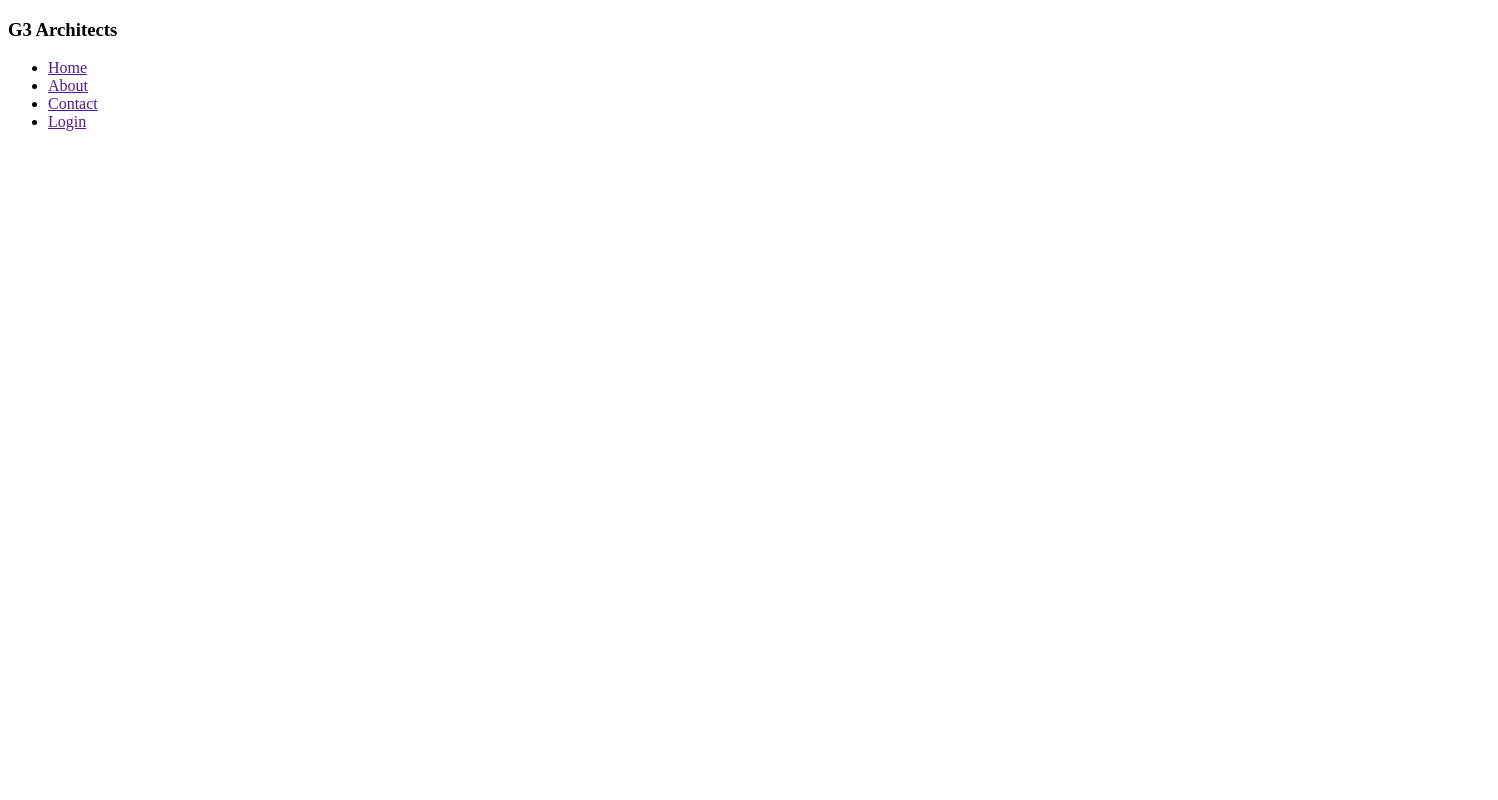
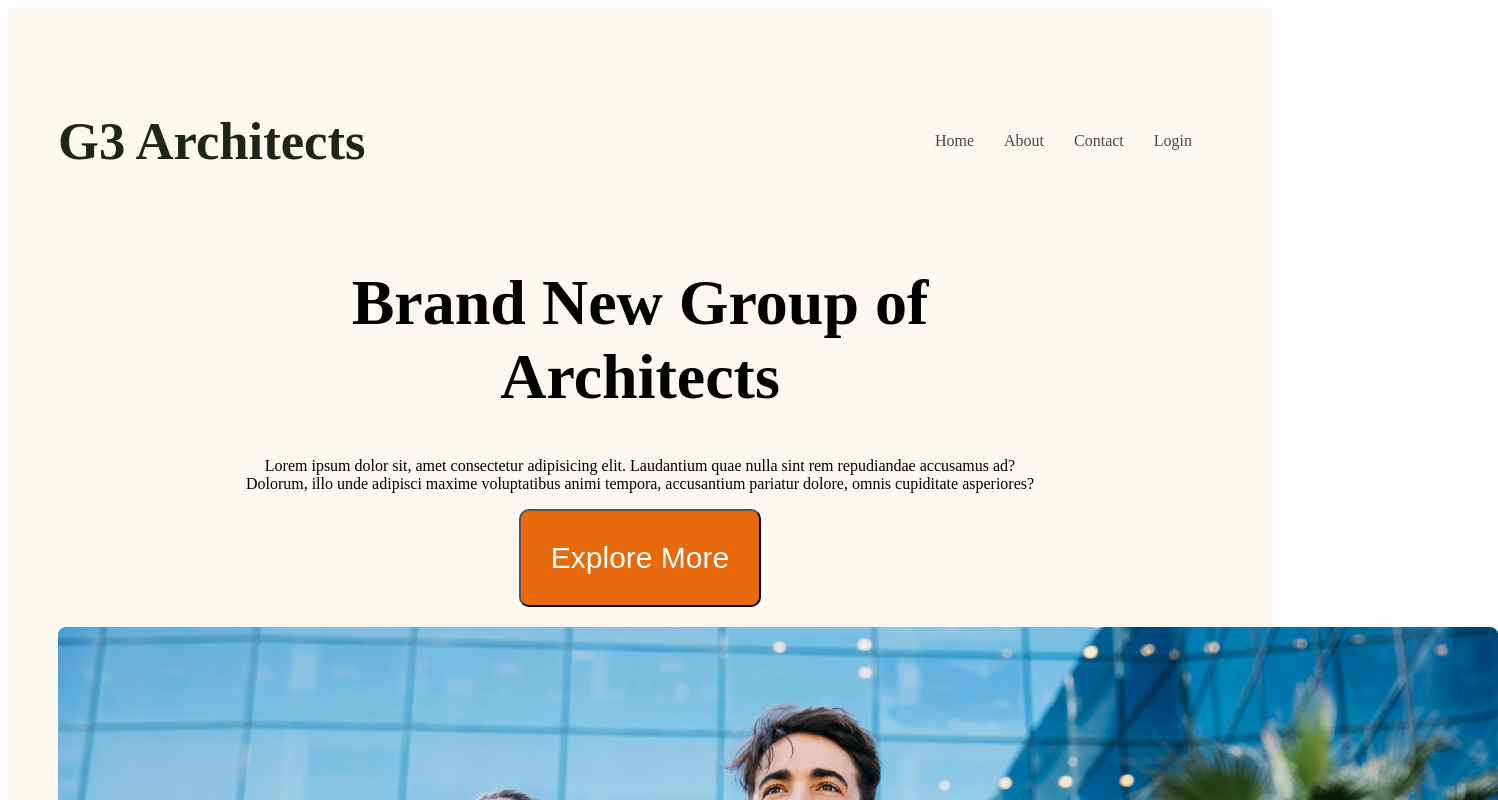
Before and after one commit to SameshRoy06/G3-architects-website, a plain HTML site: page g3-architects-resources-main/index.html in a window 1280 px wide. Shown: the top 800 px of the page, 1498 px wide, since content can reach past the window. Drawn offline with Linux system fonts and the light colour scheme.

Commit message:
added banner iformation

```diff
--- a/g3-architects-resources-main/index.html
+++ b/g3-architects-resources-main/index.html
@@ -7,8 +7,8 @@
     <link rel="stylesheet" href="stiles/architec.css">
 </head>
 <body>
-   <header>
-    <nav>
+   <header class="header">
+    <nav class="nav-title">
         <h3>G3 Architects</h3>
         <ul>
            <li><a href="">Home</a></li>
@@ -17,6 +17,14 @@
            <li><a href="">Login</a></li>
         </ul>
     </nav>
+    <div class="banner">
+        <div class="banner-content">
+            <h1 class="banner-title">Brand New Group of Architects</h1>
+        <p class="banner-dis">Lorem ipsum dolor sit, amet consectetur adipisicing elit. Laudantium quae nulla sint rem repudiandae accusamus ad? Dolorum, illo unde adipisci maxime voluptatibus animi tempora, accusantium pariatur dolore, omnis cupiditate asperiores?</p>
+        <button class="btn-banner">Explore More</button>
+        </div>
+        <img class="banner-photo" src="images/banner.png" alt="">
+    </div>
 
    </header>
     <main>
--- a/g3-architects-resources-main/stiles/architec.css
+++ b/g3-architects-resources-main/stiles/architec.css
@@ -10,3 +10,51 @@
     font-family: 'Work Sans', sans-serif;
 
 }
+/* header stile */
+.header{
+    background-color: rgba(240, 189, 130, 0.1);
+    padding: 50px;
+
+}
+.nav-title{
+    font-size: 45px;
+    font-weight: 700px;
+    color: rgb(32, 37, 27);
+}
+nav{
+    display: flex;
+    justify-content: space-between;
+    align-items: center;
+}
+nav > ul {
+    display: flex;
+}
+nav li {
+    list-style: none;
+    margin-right: 30px;
+    font-weight: 500px;
+    font-size: 1rem;
+}
+nav li a{
+    text-decoration: none;
+    color: rgb(75, 70, 70);
+}
+/* banner */
+.banner-content{
+    max-width: 800px;
+    text-align: center;
+    margin: 0 auto;
+}
+.banner-title{
+    font-size: 64px;
+    font-weight: 700px;
+}
+.btn-banner{
+    background-color: rgb(233, 105, 13);
+    padding: 30px;
+    color: white;
+    font-size: 30px;
+    border-radius: 10px;
+    margin-bottom: 20px;
+}
+.banner-photo{}
```
